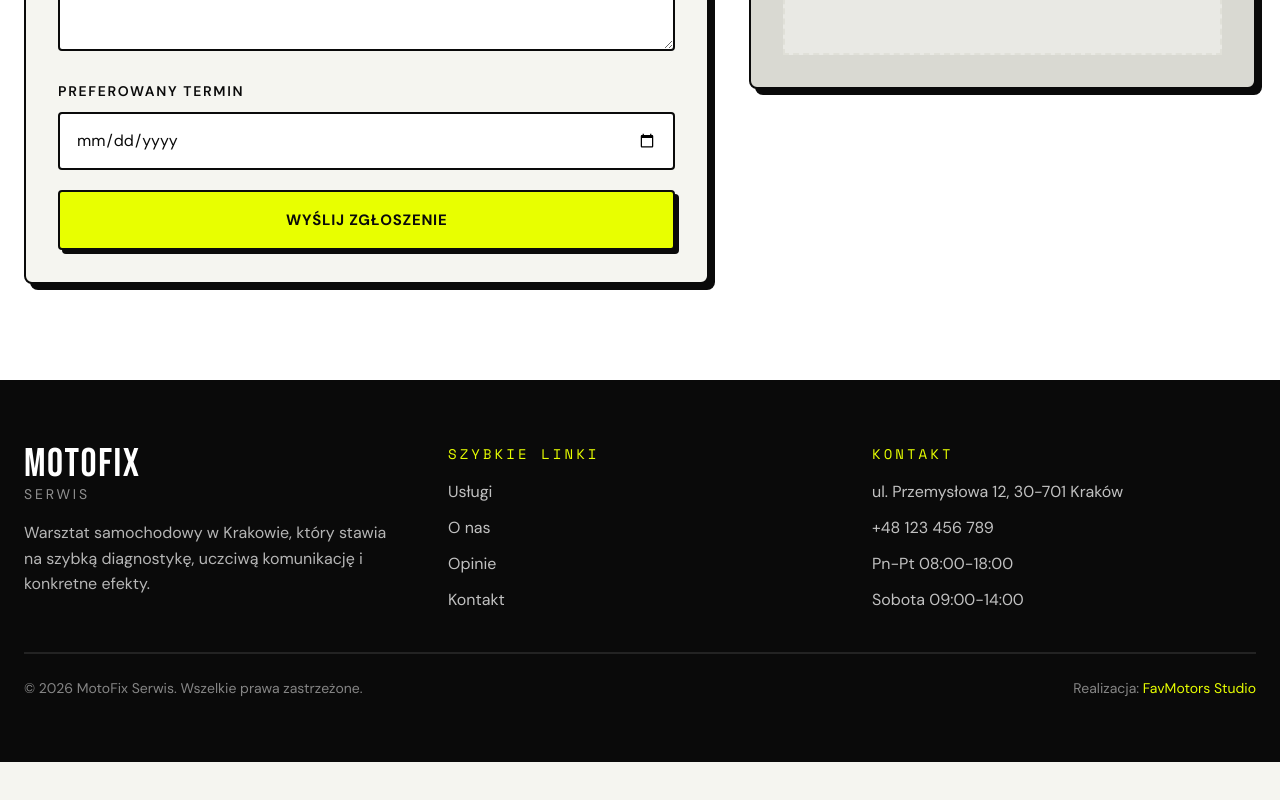
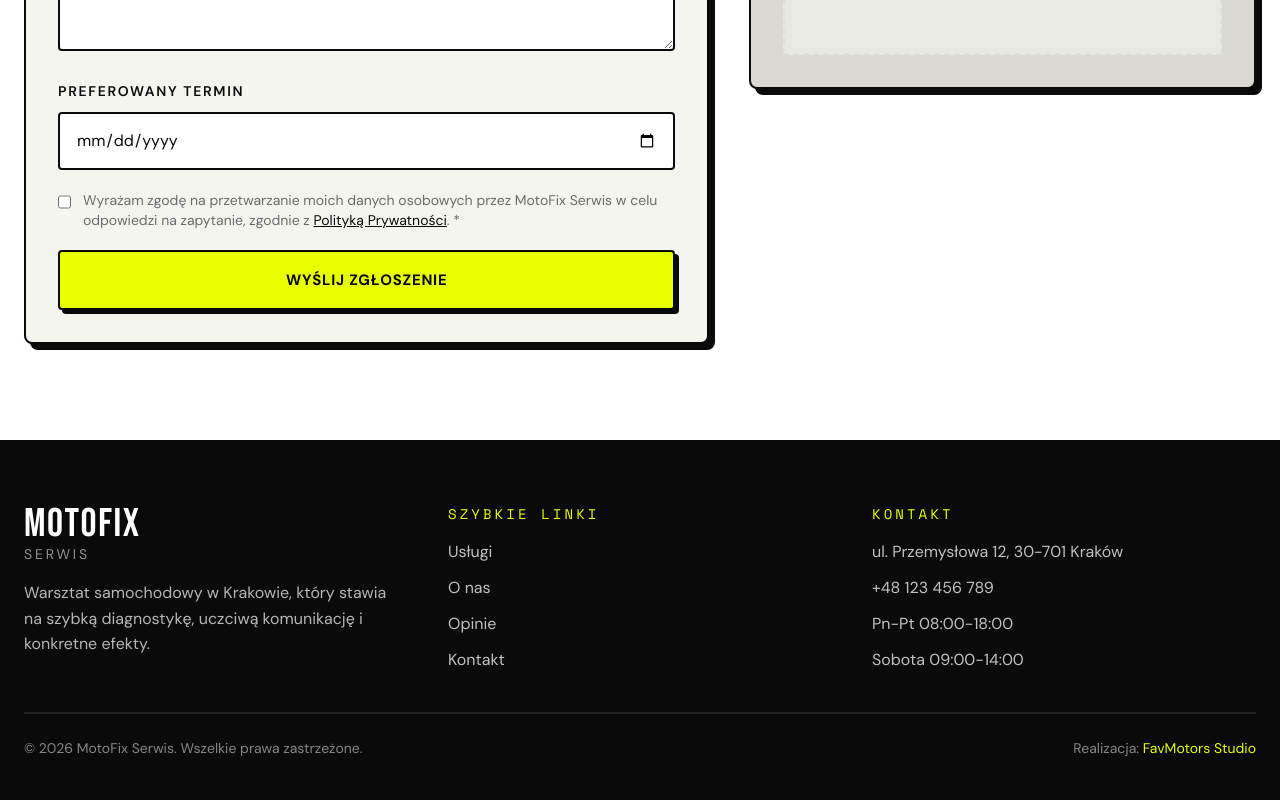
Before and after one commit to adminfavmotors/serwis_01, a Next.js app: page / in a window 1280 px wide. Shown: the part 4687-5487 px from the top of the page. Before the commit the page ends 5449 px from the top, so only its background shows below. Built offline with nearby package versions, Linux system fonts and the light colour scheme.

Commit message:
fix: RODO checkbox + Zod validation in contact form

```diff
--- a/components/sections/ContactForm.tsx
+++ b/components/sections/ContactForm.tsx
@@ -25,6 +25,12 @@ const contactSchema = z.object({
   vehicle: z.string().min(2, "Podaj markę i model pojazdu."),
   problem: z.string().min(10, "Opisz problem w co najmniej 10 znakach."),
   preferredDate: z.string().min(1, "Wybierz preferowany termin."),
+  consent: z
+    .boolean()
+    .refine(
+      (value) => value,
+      "Musisz wyrazić zgodę na przetwarzanie danych osobowych.",
+    ),
 });
 
 type ContactFormValues = z.infer<typeof contactSchema>;
@@ -64,6 +70,7 @@ export function ContactForm() {
       vehicle: "",
       problem: "",
       preferredDate: "",
+      consent: false,
     },
   });
 
@@ -199,6 +206,33 @@ export function ContactForm() {
                     />
                   </FormField>
 
+                  <div className="space-y-2">
+                    <label className="flex cursor-pointer items-start gap-3">
+                      <input
+                        {...form.register("consent")}
+                        type="checkbox"
+                        className="mt-1 h-4 w-4 accent-[#E8FF00]"
+                      />
+                      <span className="text-sm text-[#6B6B6B]">
+                        Wyrażam zgodę na przetwarzanie moich danych osobowych
+                        przez MotoFix Serwis w celu odpowiedzi na zapytanie,
+                        zgodnie z{" "}
+                        <a
+                          href="/polityka-prywatnosci"
+                          className="text-[#0A0A0A] underline"
+                        >
+                          Polityką Prywatności
+                        </a>
+                        . *
+                      </span>
+                    </label>
+                    {form.formState.errors.consent?.message ? (
+                      <p className="text-[13px] text-accent-2">
+                        {form.formState.errors.consent.message}
+                      </p>
+                    ) : null}
+                  </div>
+
                   {submitError ? (
                     <p className="text-[13px] text-accent-2">{submitError}</p>
                   ) : null}
```
